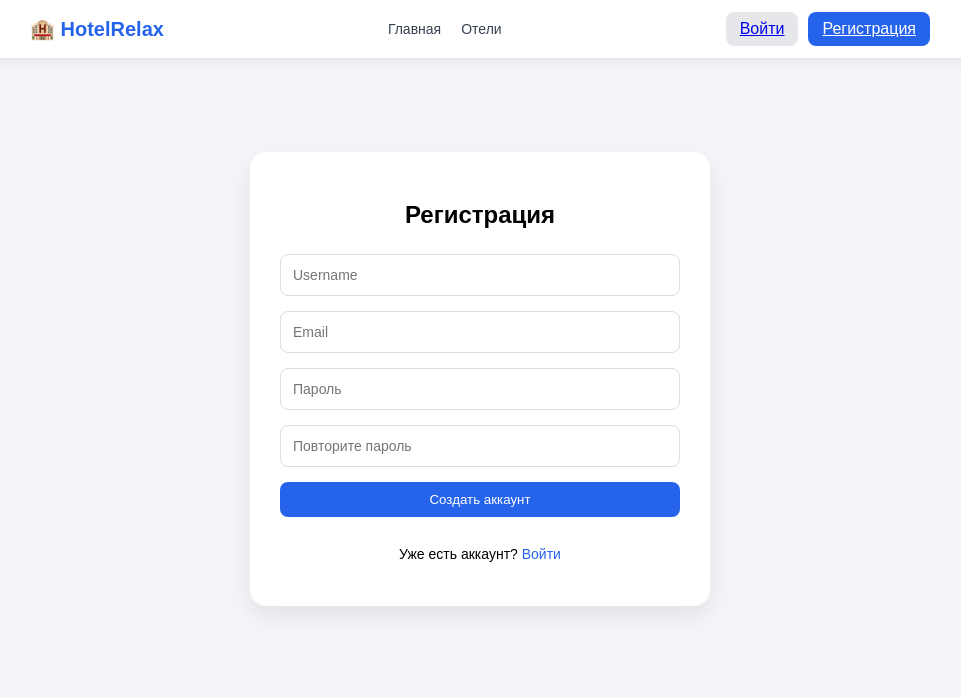
After one commit to NickolayMolchanov/RavenBookingAPI, a FastAPI app: template templates/register.html in a window 1280 px wide. The commit adds this page. Shown: the top 698 px of the page, without its empty margins (160-1121 px from the left). Run offline with FastAPI, Linux system fonts and the light colour scheme; the template is opened without the code that fills it, so the values that code supplies are empty.

Commit message:
made login and register pages and fixed filter

```diff
--- a/static/style.css
+++ b/static/style.css
@@ -324,3 +324,57 @@ body {
     gap: 20px;
     margin-top: 20px;
 }
+
+.auth-container {
+    display: flex;
+    justify-content: center;
+    align-items: center;
+    min-height: 80vh;
+}
+
+.auth-card {
+    width: 100%;
+    max-width: 400px;
+    background: white;
+    padding: 30px;
+    border-radius: 16px;
+    box-shadow: 0 10px 25px rgba(0,0,0,0.08);
+    display: flex;
+    flex-direction: column;
+    gap: 15px;
+}
+
+.auth-card h2 {
+    text-align: center;
+    margin-bottom: 10px;
+}
+
+.auth-card input {
+    padding: 12px;
+    border-radius: 8px;
+    border: 1px solid #ddd;
+    font-size: 14px;
+}
+
+.auth-card input:focus {
+    border-color: #2563eb;
+    outline: none;
+}
+
+.auth-switch {
+    text-align: center;
+    font-size: 14px;
+}
+
+.auth-switch a {
+    color: #2563eb;
+    text-decoration: none;
+}
+
+.error {
+    background: #fee2e2;
+    color: #991b1b;
+    padding: 10px;
+    border-radius: 8px;
+    font-size: 14px;
+}
--- a/templates/base.html
+++ b/templates/base.html
@@ -17,8 +17,8 @@
         </nav>
 
         <div class="auth-buttons">
-            <button class="btn login">Войти</button>
-            <button class="btn register">Регистрация</button>
+            <a href="/pages/login" class="btn login">Войти</a>
+            <a href="/pages/register" class="btn register">Регистрация</a>
         </div>
     </div>
 </header>
--- a/templates/index.html
+++ b/templates/index.html
@@ -14,16 +14,14 @@
             placeholder="Куда поедем?"
         >
 
-        <select name="location">
+        <select name="city">
 
             <option value="">Любая локация</option>
 
             {% for country, cities in countries.items() %}
                 <optgroup label="{{ country }}">
                     {% for city in cities %}
-                        <option value="{{ city }}">
-                            {{ city }}
-                        </option>
+                        <option value="{{ city }}">{{ city }}</option>
                     {% endfor %}
                 </optgroup>
             {% endfor %}
--- /dev/null
+++ b/templates/register.html
@@ -0,0 +1,58 @@
+{% extends "base.html" %}
+
+{% block title %}Регистрация{% endblock %}
+
+{% block content %}
+
+<div class="auth-container">
+
+    <form method="post" class="auth-card">
+
+        <h2>Регистрация</h2>
+
+        {% if error %}
+            <div class="error">{{ error }}</div>
+        {% endif %}
+
+        <input
+            type="text"
+            name="username"
+            placeholder="Username"
+            value="{{ username or '' }}"
+            required
+        >
+
+        <input
+            type="text"
+            name="email"
+            placeholder="Email"
+            value="{{ email or '' }}"
+            required
+        >
+
+        <input
+            type="password"
+            name="password"
+            placeholder="Пароль"
+            required
+        >
+
+        <input
+            type="password"
+            name="password2"
+            placeholder="Повторите пароль"
+            required
+        >
+
+        <button class="btn primary">Создать аккаунт</button>
+
+        <p class="auth-switch">
+            Уже есть аккаунт?
+            <a href="/pages/login">Войти</a>
+        </p>
+
+    </form>
+
+</div>
+
+{% endblock %}
```
Also changed, not shown: routes/templates.py (+81 -10 lines), seed.py (+15 -15 lines), templates/login.html (added, +43 -0 lines).
